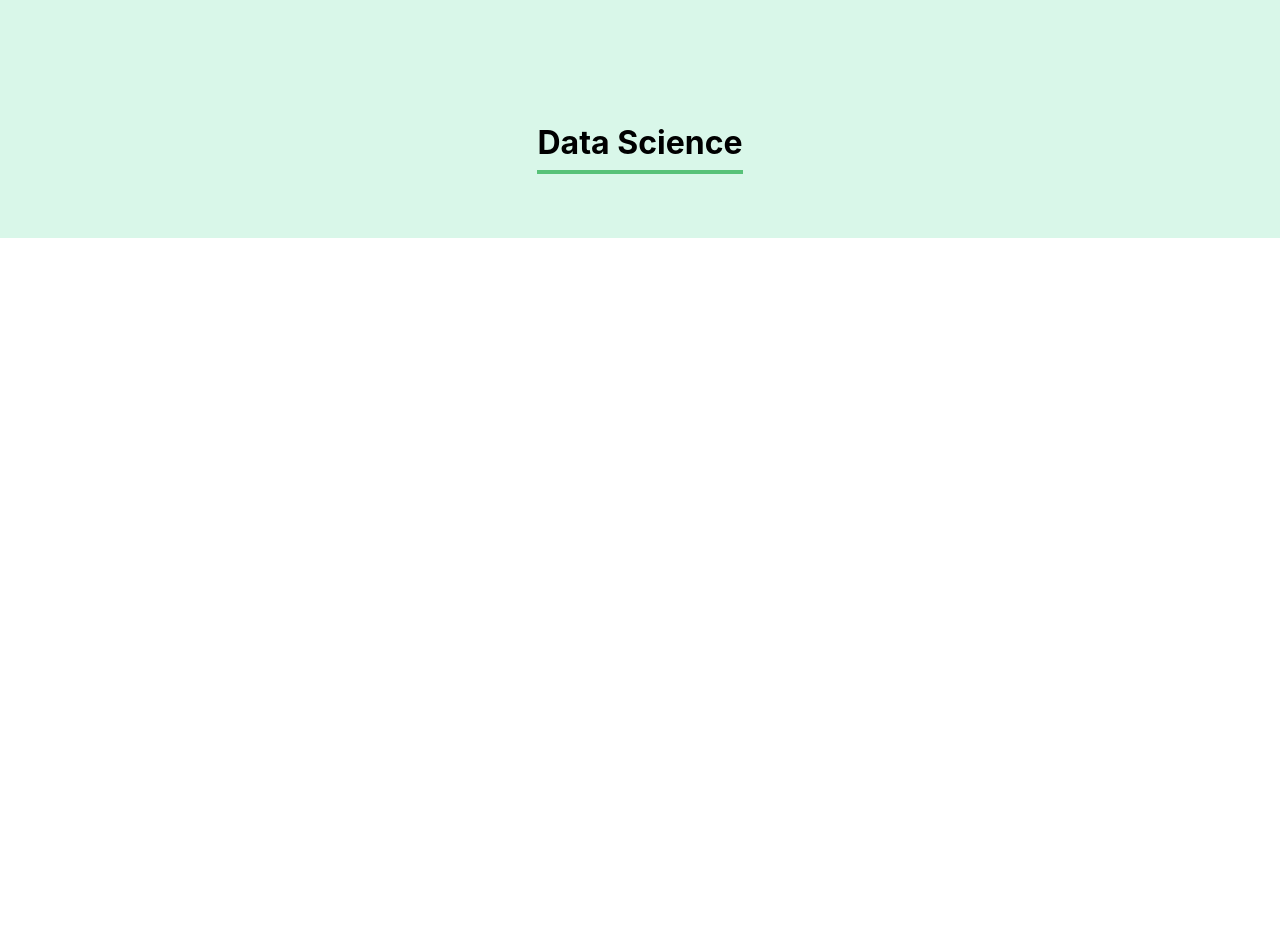
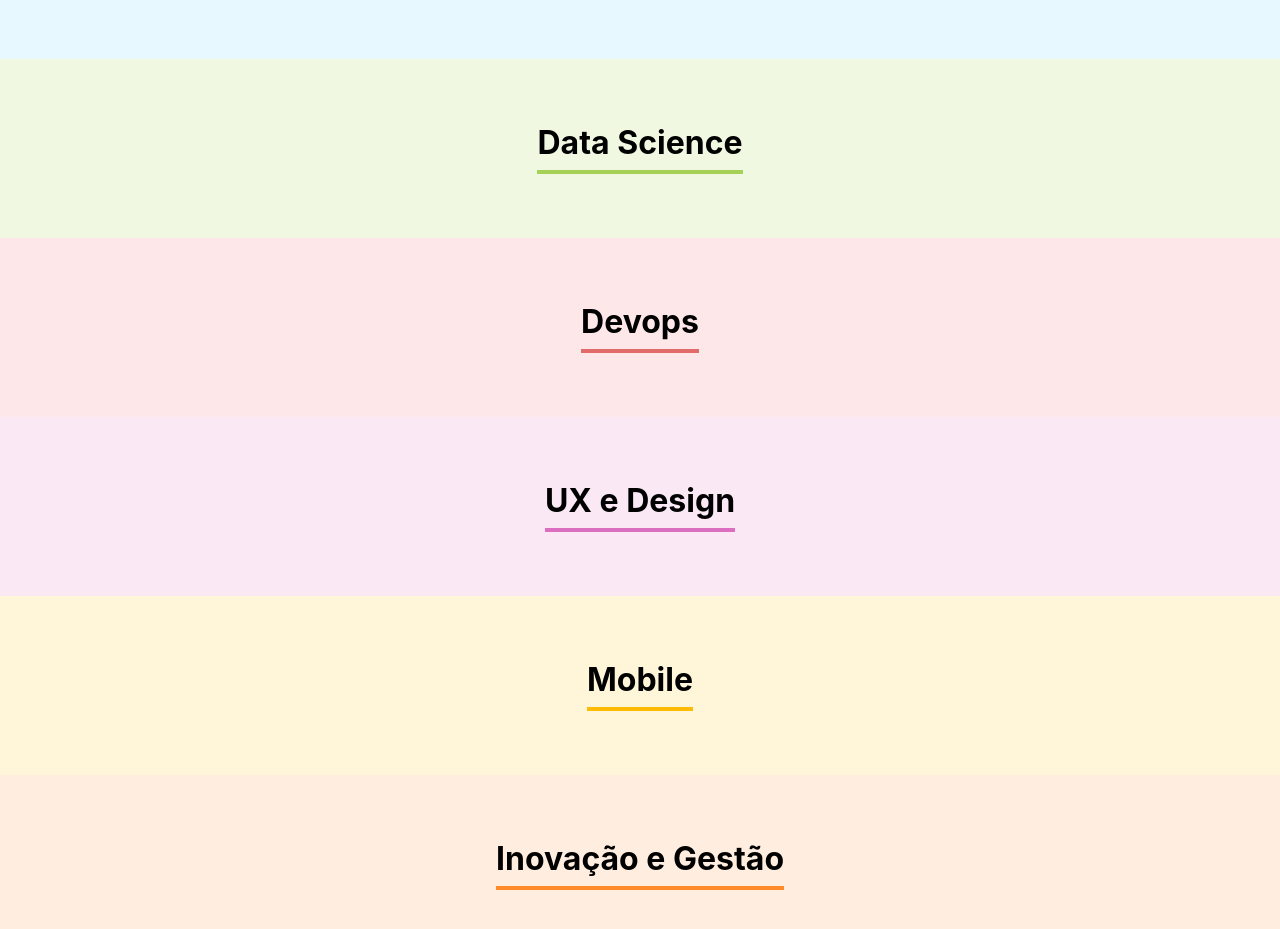
Before and after one commit to ddcsilva/organo, a React (Create React App) app: page / in a window 1280 px wide. Shown: the part 1800-2729 px from the top of the page. Before the commit the page ends 2038 px from the top, so only its background shows below. Built offline with nearby package versions, Linux system fonts and the light colour scheme.

Commit message:
feat: Adicionar times com cores personalizadas no componente App e atualizar o componente Team para aplicar estilos dinâmicos

```diff
--- a/src/App.js
+++ b/src/App.js
@@ -2,7 +2,46 @@
 import Banner from "./components/Banner";
 import Form from "./components/Form";
 import Team from "./components/Team";
+
 function App() {
+  const teams = [
+    {
+      name: "Programação",
+      primaryColor: "#57c278",
+      secondaryColor: "#d9f7e9",
+    },
+    {
+      name: "Front-End",
+      primaryColor: "#82cffa",
+      secondaryColor: "#e8f8ff",
+    },
+    {
+      name: "Data Science",
+      primaryColor: "#a6d157",
+      secondaryColor: "#f0f8e2",
+    },
+    {
+      name: "Devops",
+      primaryColor: "#e06b69",
+      secondaryColor: "#fde7e8",
+    },
+    {
+      name: "UX e Design",
+      primaryColor: "#db6ebf",
+      secondaryColor: "#fae9f5",
+    },
+    {
+      name: "Mobile",
+      primaryColor: "#ffba05",
+      secondaryColor: "#fff5d9",
+    },
+    {
+      name: "Inovação e Gestão",
+      primaryColor: "#ff8a29",
+      secondaryColor: "#ffeedf",
+    },
+  ];
+
   const [collaborators, setCollaborators] = useState([]);
 
   const addCollaborator = (collaborator) => {
@@ -13,9 +52,9 @@
     <div className="App">
       <Banner />
       <Form addCollaborator={addCollaborator} />
-      <Team name="Programação" />
-      <Team name="Front-End" />
-      <Team name="Data Science" />
+      {teams.map((team) => (
+        <Team key={team.name} name={team.name} primaryColor={team.primaryColor} secondaryColor={team.secondaryColor} />
+      ))}
     </div>
   );
 }
--- a/src/components/Team/index.js
+++ b/src/components/Team/index.js
@@ -1,9 +1,12 @@
 import "./Team.css";
 
 const Team = (props) => {
+  const backgroundColor = { backgroundColor: props.secondaryColor };
+  const borderColor = { borderColor: props.primaryColor };
+
   return (
-    <section className="team">
-      <h3>{props.name}</h3>
+    <section className="team" style={backgroundColor}>
+      <h3 style={borderColor}>{props.name}</h3>
     </section>
   );
 };
```
